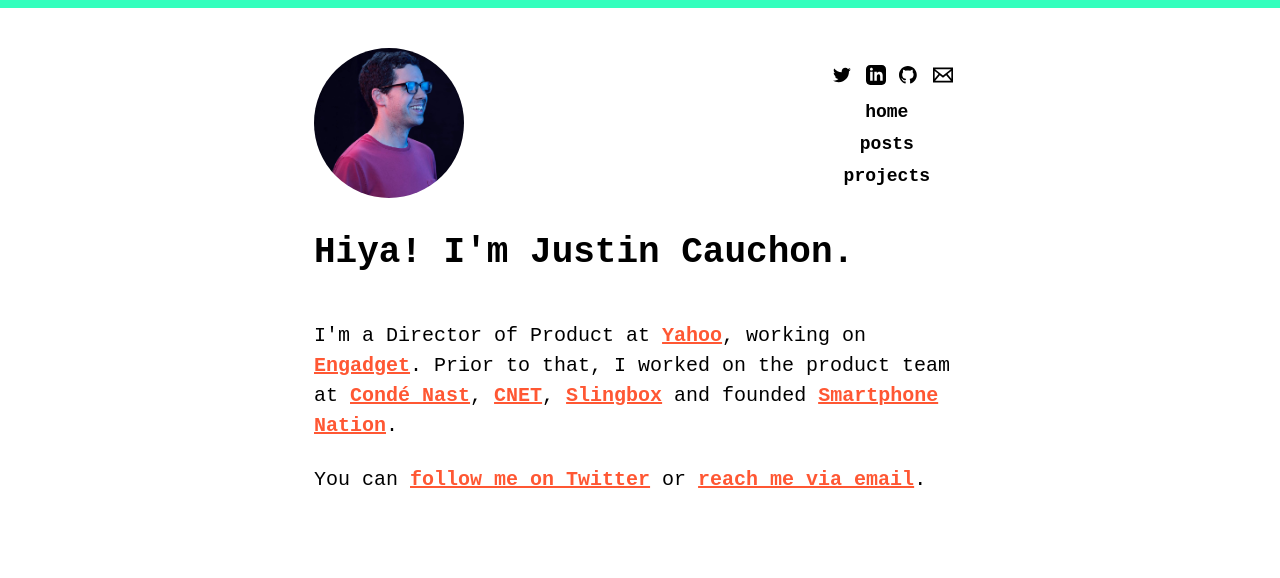
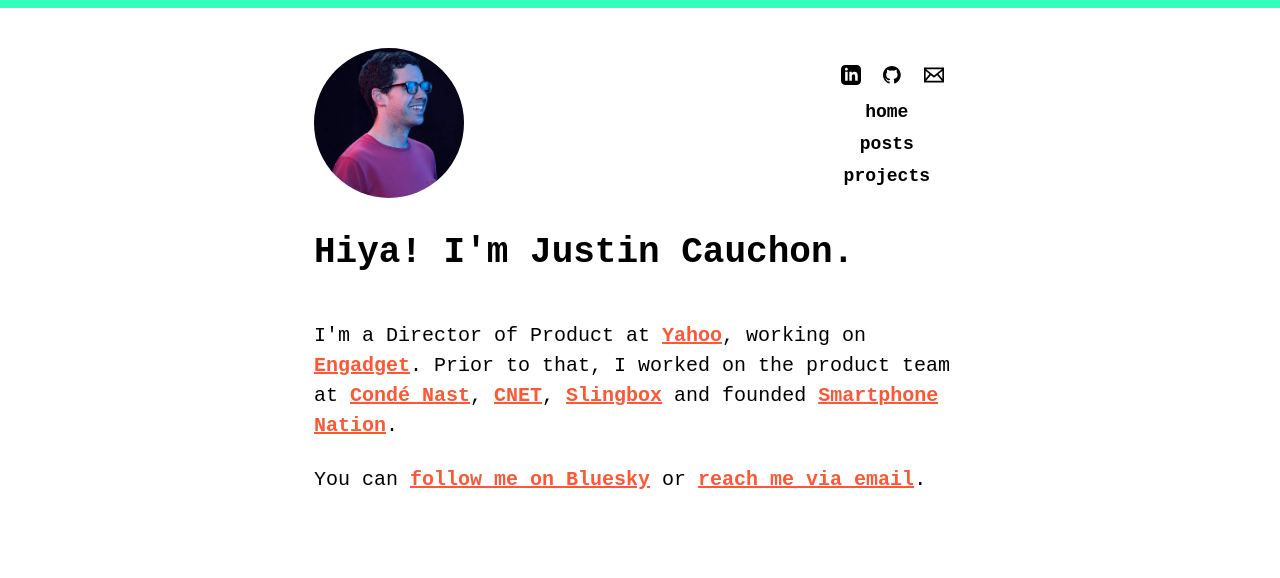
Before and after one commit to Cauchon/cauchon.github.io, a Jekyll site: the page built from index.html, in a window 1280 px wide. Shown: the top 578 px of the page. Built offline with Jekyll 4.4.1, drawn with Linux system fonts in a browser that asks for light colours; some web fonts are replaced.

Commit message:
Twitter removal
Removal of Twitter from social icons and swap for Bluesky in description

```diff
--- a/_layouts/layout.html
+++ b/_layouts/layout.html
@@ -8,16 +8,6 @@
 
   <div class="sidebar-text">
     <section class="meta">
-      <a href="https://twitter.com/{{ site.twitter }}" target="_blank" title="Follow me on Twitter"
-        aria-label="Follow me on Twitter">
-        <svg viewBox="0 0 18 16" style="width: 20px; height: 20px;">
-          <g>
-            <path
-              d="M16 3.038c-.59.26-1.22.437-1.885.517.677-.407 1.198-1.05 1.443-1.816-.634.375-1.337.648-2.085.795-.598-.638-1.45-1.036-2.396-1.036-1.812 0-3.282 1.468-3.282 3.28 0 .258.03.51.085.75C5.152 5.39 2.733 4.084 1.114 2.1.83 2.583.67 3.147.67 3.75c0 1.14.58 2.143 1.46 2.732-.538-.017-1.045-.165-1.487-.41v.04c0 1.59 1.13 2.918 2.633 3.22-.276.074-.566.114-.865.114-.21 0-.416-.02-.617-.058.418 1.304 1.63 2.253 3.067 2.28-1.124.88-2.54 1.404-4.077 1.404-.265 0-.526-.015-.783-.045 1.453.93 3.178 1.474 5.032 1.474 6.038 0 9.34-5 9.34-9.338 0-.143-.004-.284-.01-.425.64-.463 1.198-1.04 1.638-1.7z"
-              fill-rule="nonzero"></path>
-          </g>
-        </svg>
-      </a>
       <a href="https://linkedin.com/in/Cauchon" title="LinkedIn" aria-label="LinkedIn">
         <svg xmlns="http://www.w3.org/2000/svg" width="20" height="20" viewBox="0 0 24 24">
           <path
--- a/index.html
+++ b/index.html
@@ -17,7 +17,7 @@
     <p>I'm a Director of Product at <a href="https://www.yahoo.com/">Yahoo</a>, working on <a href="https://engadget.com/">Engadget</a>. Prior to that, I worked on the product team at <a href="https://wired.com/">Condé Nast</a>, <a href="https://cnet.com/">CNET</a>, <a href="https://slingbox.com/">Slingbox</a> and founded <a href="https://smartphonenation.com/">Smartphone Nation</a>.
       </p>
       <p>
-        <p>You can <a href="https://twitter.com/Cauchon/">follow me on Twitter</a> or <a href="&#109;&#097;&#105;&#108;&#116;&#111;:&#099;&#097;&#117;&#099;&#104;&#111;&#110;&#064;&#103;&#109;&#097;&#105;&#108;&#046;&#099;&#111;&#109;">reach me via email</a>.</p>
+        <p>You can <a href="https://bsky.app/profile/cauchon.net">follow me on Bluesky</a> or <a href="&#109;&#097;&#105;&#108;&#116;&#111;:&#099;&#097;&#117;&#099;&#104;&#111;&#110;&#064;&#103;&#109;&#097;&#105;&#108;&#046;&#099;&#111;&#109;">reach me via email</a>.</p>
       </p>
   </section>
 
```
